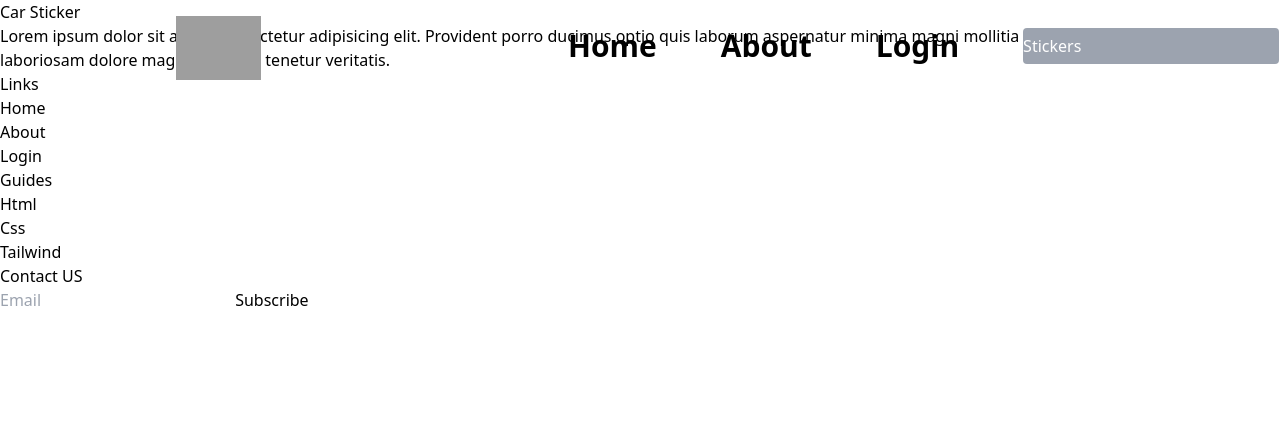
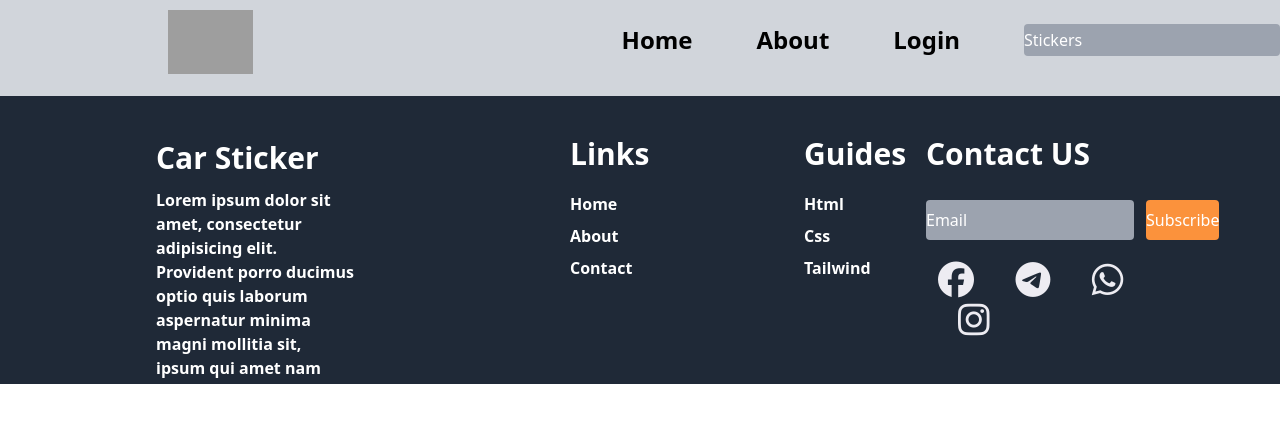
Before and after one commit to naseelpt/tailwind-assignment, a plain HTML site: page index.html in a window 1280 px wide. Drawn offline with nearby package versions, Linux system fonts and the light colour scheme; grey boxes are pictures that could not be loaded.

Commit message:
last version

```diff
--- a/index.html
+++ b/index.html
@@ -5,10 +5,12 @@
   <meta name="viewport" content="width=device-width, initial-scale=1.0">
   <title>Document</title>
   <script src="https://cdn.tailwindcss.com"></script>
+  <!-- font -->
+  <link rel="stylesheet" href="https://cdnjs.cloudflare.com/ajax/libs/font-awesome/6.6.0/css/all.min.css" integrity="sha512-Kc323vGBEqzTmouAECnVceyQqyqdsSiqLQISBL29aUW4U/M7pSPA/gEUZQqv1cwx4OnYxTxve5UMg5GT6L4JJg==" crossorigin="anonymous" referrerpolicy="no-referrer" />
 </head>
 <body>
 
-  <div class='w-full m:h-8 bg-gray p-2  text-white md:flex items-center fixed'>
+   <div class='w-full h-24 md:bg-gray-300  text-white md:flex items-center fixed'>
     <div class=' p-2'>
       <div class='flex md:items-center mb-3'>
         <img src="https://customcarstickers.co.uk/wp-content/uploads/2019/05/CCS-New-Logo.png" alt="" class='h-16 md:ms-40' />
@@ -17,10 +19,10 @@
     </div>
 
     <div class='flex justify-center md:-mt-4'>
-      <h3 class='font-bold md:ms-96 text-black md:text-3xl '>Home</h3>
-      <h3 class='font-bold md:ms-16 text-black md:text-3xl'>About</h3>
-      <h3 class='font-bold md:ms-16 text-black md:text-3xl'>Login</h3>
-      <input type="text" placeholder='Stickers' class='md:ms-16 rounded w-64 bg-gray-400 placeholder:text-white ' />
+      <h3 class='font-bold md:ms-96 text-black md:text-2xl '>Home</h3>
+      <h3 class='font-bold md:ms-16 text-black md:text-2xl'>About</h3>
+      <h3 class='font-bold md:ms-16 text-black md:text-2xl'>Login</h3>
+      <input type="text" placeholder='Stickers' class='md:ms-16 rounded md:w-64 bg-gray-400 placeholder:text-white ' />
     </div>
 
 
@@ -28,35 +30,44 @@
 
 
 
-  <div className='grid md:grid-cols-4  gap-10 bg-gray-300 p-32 h-96 mt-32'>
-    <div className='mt-2 ms-7'>
-     <h1 className='md:h-12'>Car Sticker</h1>
-     <p>Lorem ipsum dolor sit amet, consectetur adipisicing elit. Provident porro ducimus optio quis laborum aspernatur minima magni mollitia sit, ipsum qui amet nam quam laboriosam dolore magnam, quod, tenetur veritatis.</p>
+   <div class='grid md:grid-cols-4  gap-10 bg-gray-800 p-32 md:h-96 '>
+    <div class='mt-2 md:ms-7'>
+     <h1 class='md:h-12 font-bold text-3xl mt-1 text-white'>Car Sticker</h1>
+     <p class="text-white font-bold">Lorem ipsum dolor sit amet, consectetur adipisicing elit. Provident porro ducimus optio quis laborum aspernatur minima magni mollitia sit, ipsum qui amet nam quam laboriosam dolore.</p>
 
    </div>
 
-   <div className='mt-2 md:ms-44'>
-     <h1>Links</h1>
-     <p>Home</p>
-     <p>About</p>
-     <p>Login</p>
+   <div class='mt-2 md:ms-44'>
+     <h1 class="font-bold text-3xl text-white">Links</h1>
+     <p class="font-bold mt-5 text-white">Home</p>
+     <p class="font-bold mt-2 text-white">About</p>
+     <p class="font-bold mt-2 text-white">Contact</p>
    </div>
 
 
-   <div className='mt-2 md:ms-36'>
-     <h1>Guides</h1>
-     <p>Html</p>
-     <p>Css</p>
-     <p>Tailwind</p>
+   <div class='mt-2 md:ms-36'>
+     <h1  class="font-bold text-3xl text-white" >Guides</h1>
+     <p class="font-bold mt-5 text-white ">Html</p>
+     <p  class="font-bold mt-2 text-white ">Css</p>
+     <p  class="font-bold mt-2 text-white ">Tailwind</p>
    </div>
 
 
-   <div className='md:mt2'>
-   <h1 className='mt-2' >Contact US</h1>
-     <div className='flex justify-between'>
+   <div class='md:mt2 '>
+   <h1 class='mt-2 font-bold text-3xl text-white' >Contact US</h1>
+     <div class='flex justify-between'>
 
-       <input type="text" placeholder='Email' className='mt-4 rounded md:w-48 md:h-10'/>
-       <button className='bg-orange-400 w-18 h-10 md:me-16 md:mt-6 rounded'>Subscribe</button>
+      <input type="text" placeholder='Email' class=' rounded md:w-52 h-10 md:mt-7 bg-gray-400 placeholder:text-white ' />
+       <button class='bg-orange-400 md:w-18 h-10 md:me-16 md:mt-7 rounded ms-3 text-white'>Subscribe</button>
+     </div>
+
+
+     <div class="mt-5 text-4xl  ">
+      <i class="fa-brands fa-facebook md:ms-3" style="color: #edecf2;"  ></i>
+      <i class="fa-brands fa-telegram md:ms-8" style="color: #edecf2;"></i>
+      <i class="fa-brands fa-whatsapp md:ms-8" style="color: #edecf2;"></i>
+      <i class="fa-brands fa-instagram md:ms-8" style="color: #edecf2;"></i>
+
      </div>
    </div>
 
```
